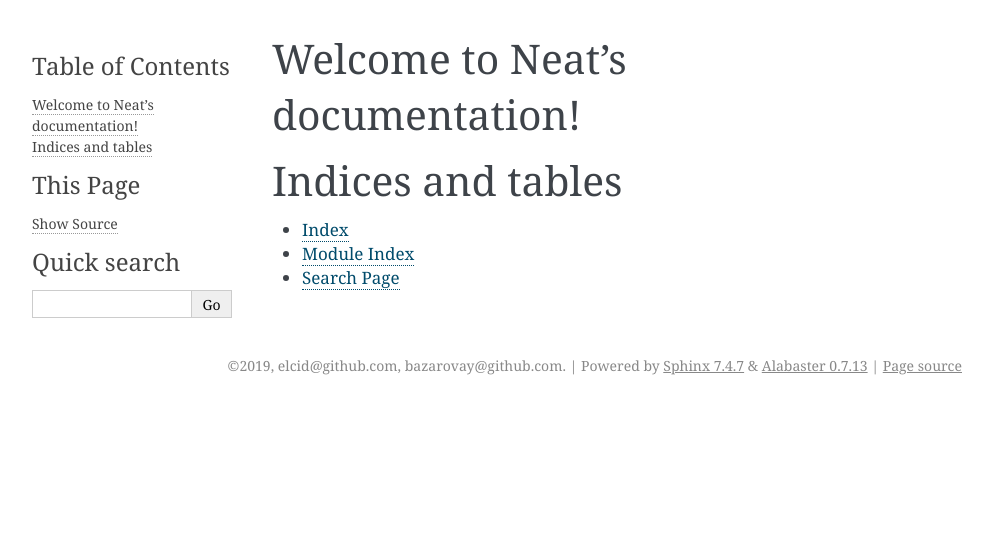
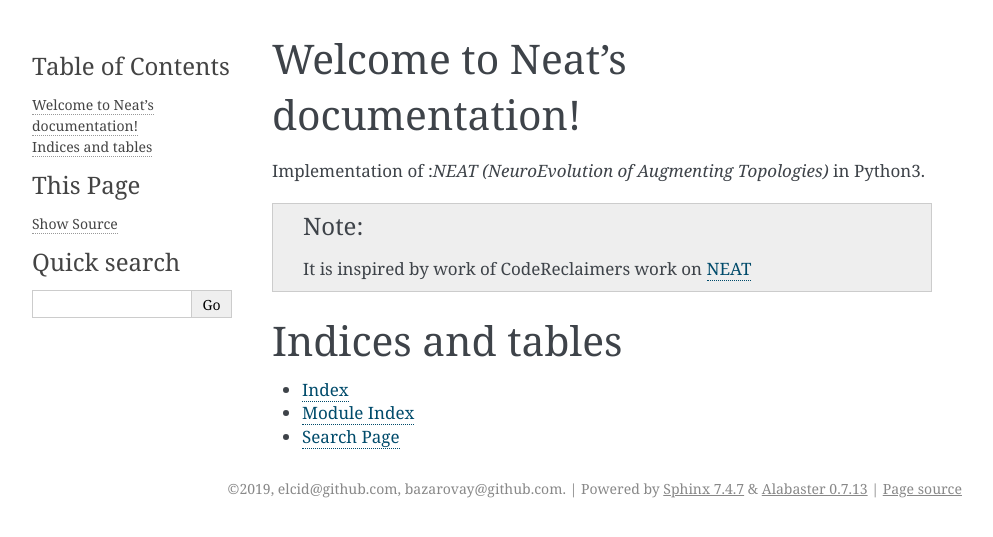
Before and after one commit to syedmohsinbukhari/neat, a Sphinx documentation site: the page built from docs/index.rst, in a window 1280 px wide. Shown: the top 537 px of the page, without its empty margins (148-1141 px from the left). Built offline with Sphinx 7.4.7, drawn with Linux system fonts in a browser that asks for light colours.

Commit message:
updated documentation with a brief intro

```diff
--- a/docs/index.rst
+++ b/docs/index.rst
@@ -5,6 +5,11 @@
 
 Welcome to Neat's documentation!
 ================================
+
+Implementation of :`NEAT (NeuroEvolution of Augmenting Topologies)` in Python3.
+
+.. note::
+   It is inspired by work of CodeReclaimers work on `NEAT <https://neat-python.readthedocs.io>`_
 
 .. toctree::
    :maxdepth: 2
```
